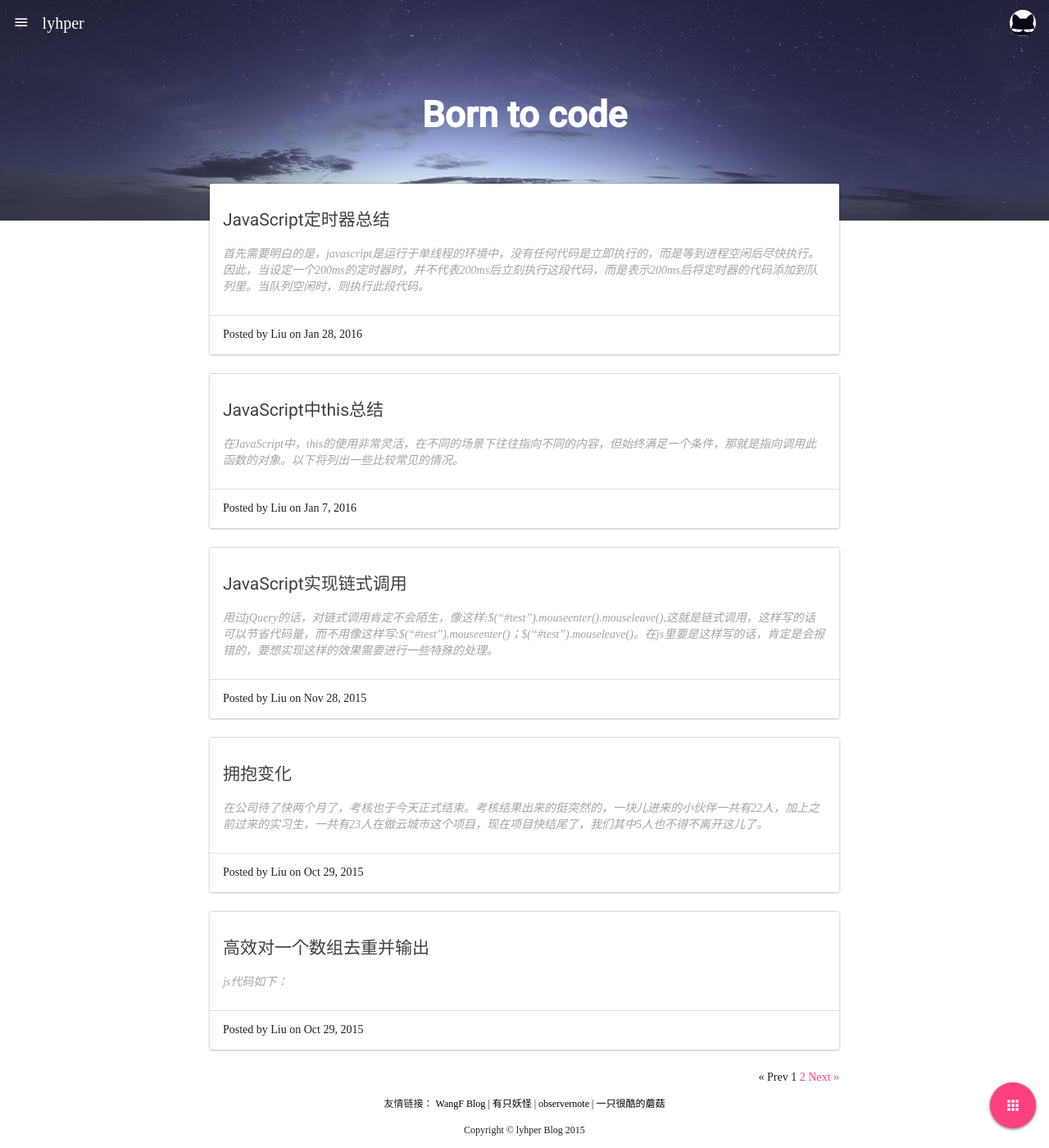
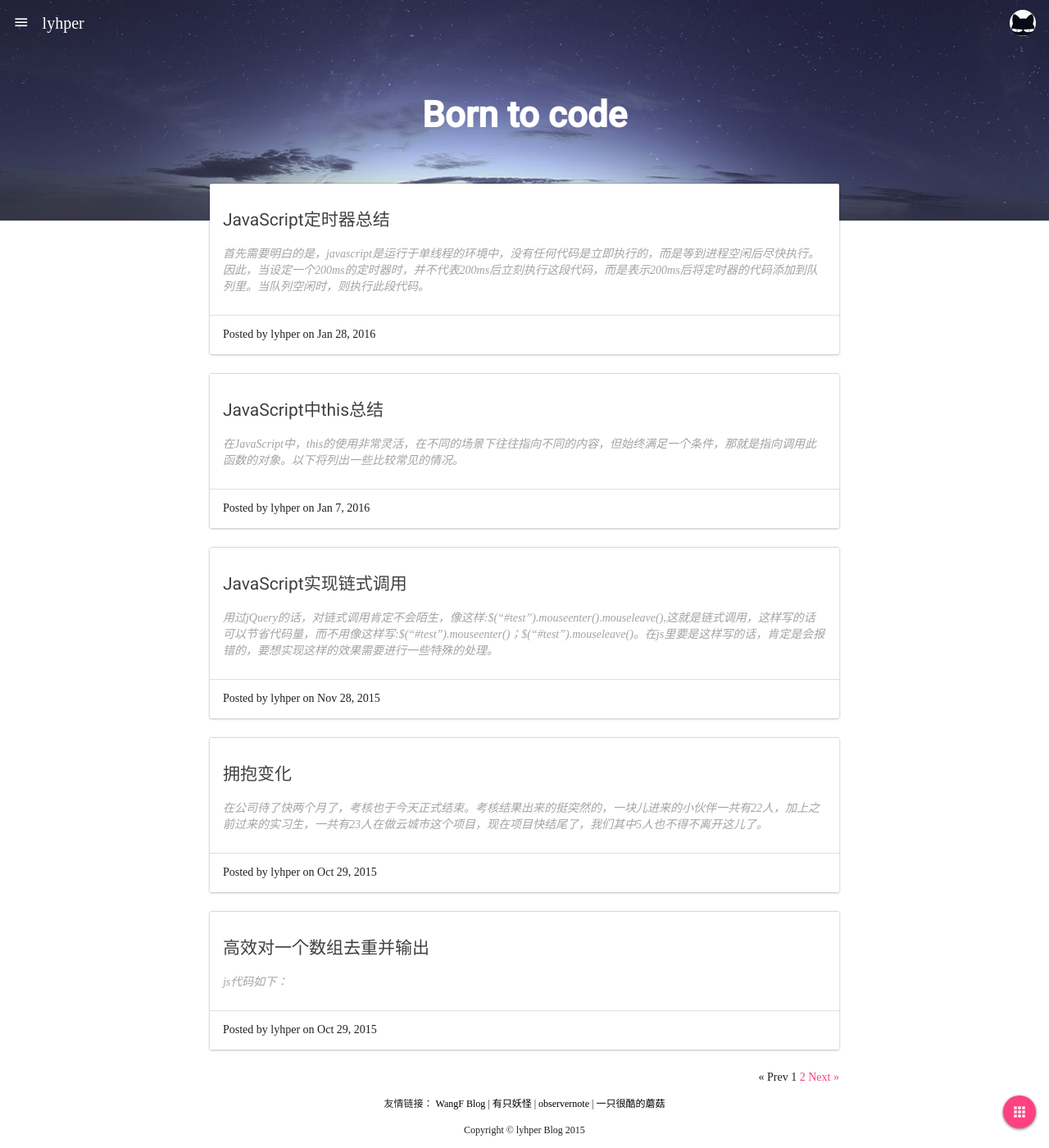
Before and after one commit to lyhper/lyhper.github.io, a Jekyll site: the page built from index.html, in a window 1280 px wide and 1400 px high. Shown: the whole window at 82% size. Built offline with Jekyll 4.4.1, drawn with Linux system fonts in a browser that asks for light colours; the list of posts is cut into pages by our own code; comment, search, counter and statistics services are not loaded.

Commit message:
fix bugs

```diff
--- a/_layouts/default.html
+++ b/_layouts/default.html
@@ -12,7 +12,8 @@
         <div class="container">
           <div class="row">
             <div class="col-lg-6 col-lg-push-3 col-sm-10 col-sm-push-1">
-              <h1 class="heading">Born to code</h1>
+              <h1 class="heading">{% if page.title %}{{ page.title }}{% else %}Born to code{% endif %}</h1>
+              <span class="heading-date">{{ page.date | date: "%b %-d, %Y" }}</span>
             </div>
           </div>
         </div>
@@ -30,7 +31,7 @@
     {% include footer.html %}
     <div class="fbtn-container">
       <div class="fbtn-inner">
-        <a class="fbtn fbtn-brand-accent fbtn-lg" data-toggle="dropdown"><span class="fbtn-text">Links</span><span class="fbtn-ori icon">apps</span><span class="fbtn-sub icon">close</span></a>
+        <a class="fbtn fbtn-brand-accent" data-toggle="dropdown"><span class="fbtn-text">Links</span><span class="fbtn-ori icon">apps</span><span class="fbtn-sub icon">close</span></a>
         <div class="fbtn-dropdown">
           <a class="fbtn fbtn-green" href="https://github.com/lyhper/lyhper.github.io" target="_blank"><span class="fbtn-text">Fork me on GitHub</span><span class="icon">code</span></a>
           <a class="fbtn fbtn-brand" href="http://weibo.com/liuyuhangblog" target="_blank"><span class="fbtn-text">Follow lyhper on weibo</span><i class="fa fa-weibo"></i></a>
--- a/_layouts/post.html
+++ b/_layouts/post.html
@@ -4,9 +4,6 @@ layout: default
 
 
 <style type="text/css">
-    .intro-header{
-        background-image: url('/{% if page.header-img %}{{ page.header-img }}{% else %}{{ site.header-img }}{% endif %}')
-    }
     img{
       width:100%;
     }
--- a/about.html
+++ b/about.html
@@ -1,5 +1,6 @@
 ---
 layout: default
+title: About Me
 ---
 <link rel="stylesheet" href="/css/about.css">
 <link rel="stylesheet" href="{{ "/css/typeit.css" | prepend: site.baseurl }}">
--- a/css/lyhper-blog.css
+++ b/css/lyhper-blog.css
@@ -1,9 +1,19 @@
 body{
 	font-family: "microsoft yahei";
 }
-
+code{
+	border:none;
+}
+code .p{
+	display: inline;
+}
+.content-heading{
+	text-align: center;
+}
 .content-heading .heading{
-	text-align: center;
+	font-weight: bold;
+}
+section article h2{
 	font-weight: bold;
 }
 section ul{
--- a/index.html
+++ b/index.html
@@ -13,7 +13,7 @@ layout: default
           </a>
         </div>
         <div class="card-action">
-          <span>Posted by Liu on {{ post.date | date: "%b %-d, %Y" }}</span>
+          <span>Posted by lyhper on {{ post.date | date: "%b %-d, %Y" }}</span>
         </div>
       </div>
     </li>
```
